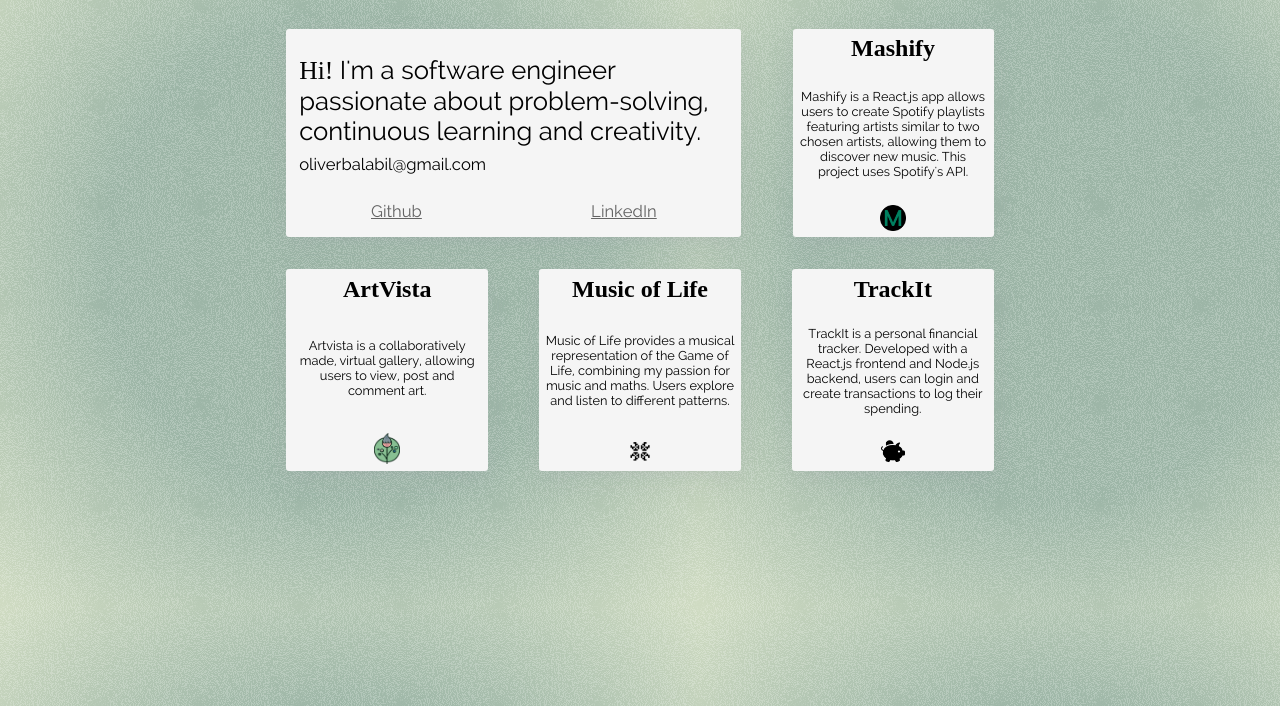
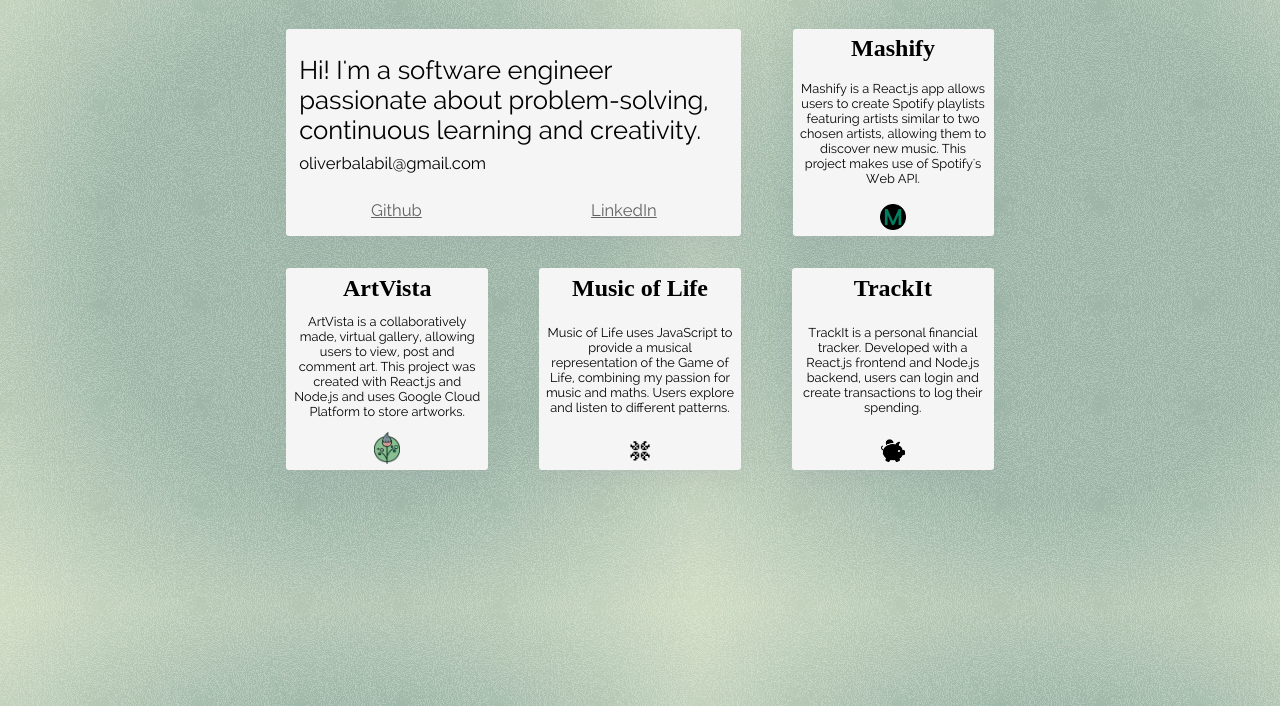
Before and after one commit to olliebalabil/portfolio, a website: page index.html in a window 1280 px wide. Shown: the part 94-800 px from the top of the page. Drawn offline with Linux system fonts and the light colour scheme; a web font is replaced by a local one.

Commit message:
added to descriptions

```diff
--- a/index.html
+++ b/index.html
@@ -31,7 +31,7 @@
     <div class="row">
       <div class="bio box">
         <p>
-          <span>Hi!</span>
+          Hi!
           I'm a software engineer passionate about problem-solving, continuous learning and creativity.
           <a href="mailto:oliverbalabil@gmail.com" id="email">oliverbalabil@gmail.com</a>
         </p>
@@ -46,7 +46,7 @@
 
         <p>
           Mashify is a React.js app allows users to create Spotify playlists featuring artists similar to two chosen
-          artists, allowing them to discover new music. This project uses Spotify's API.
+          artists, allowing them to discover new music. This project makes use of Spotify's  Web API.
         </p>
         <img src="./assets/favicon.ico" alt="" class="icon">
 
@@ -58,7 +58,7 @@
           ArtVista
         </h2>
         <p>
-          Artvista is a collaboratively made, virtual gallery, allowing users to view, post and comment art.
+          ArtVista is a collaboratively made, virtual gallery, allowing users to view, post and comment art. This project was created with React.js and Node.js and uses Google Cloud Platform to store artworks.
         </p>
         <img class="icon" src="./assets/artvista.png" alt="">
       </div>
@@ -67,7 +67,7 @@
           Music of Life
         </h2>
         <p>
-          Music of Life provides a musical representation of the Game of Life, combining my passion for music and maths.
+          Music of Life uses JavaScript to provide a musical representation of the Game of Life, combining my passion for music and maths.
           Users explore and listen to different patterns.
         </p>
         <img src="./assets/Screenshot_2024-02-25_114809-removebg-preview.png" alt="" class="icon">
```
